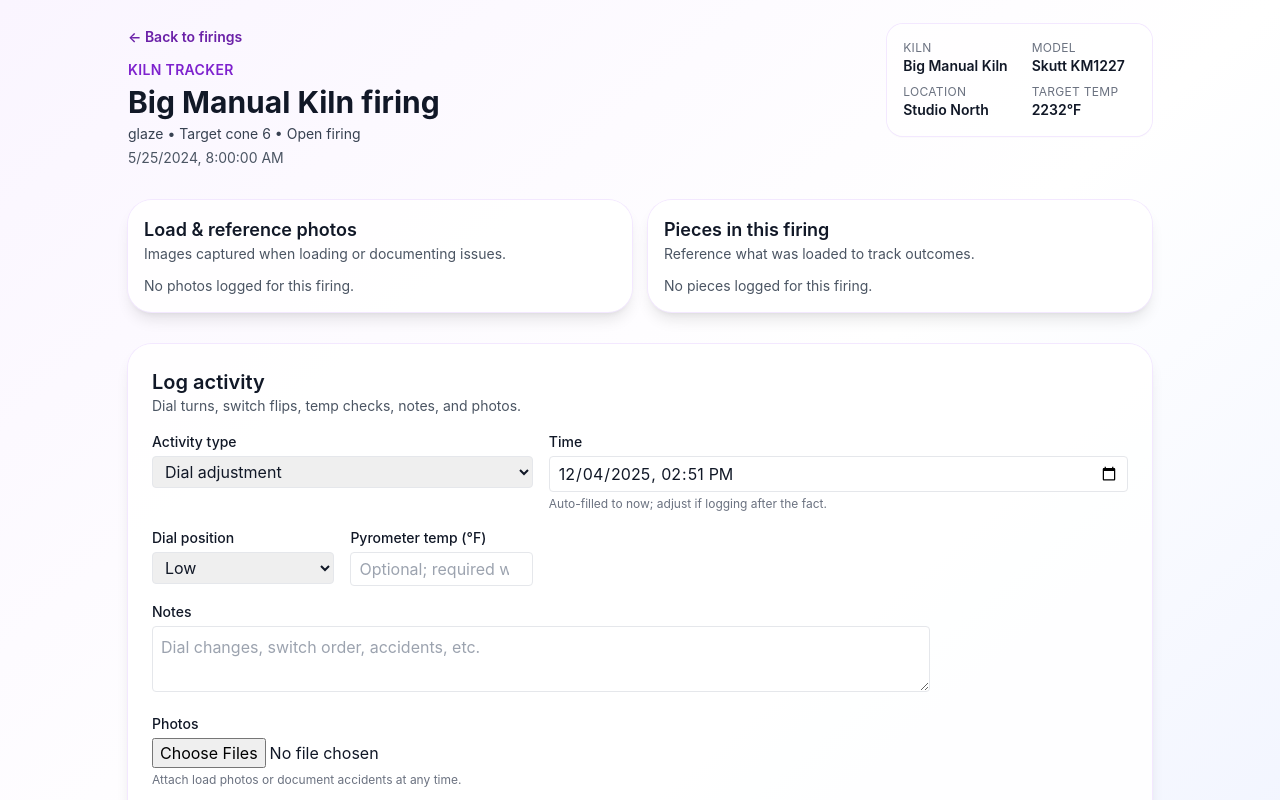
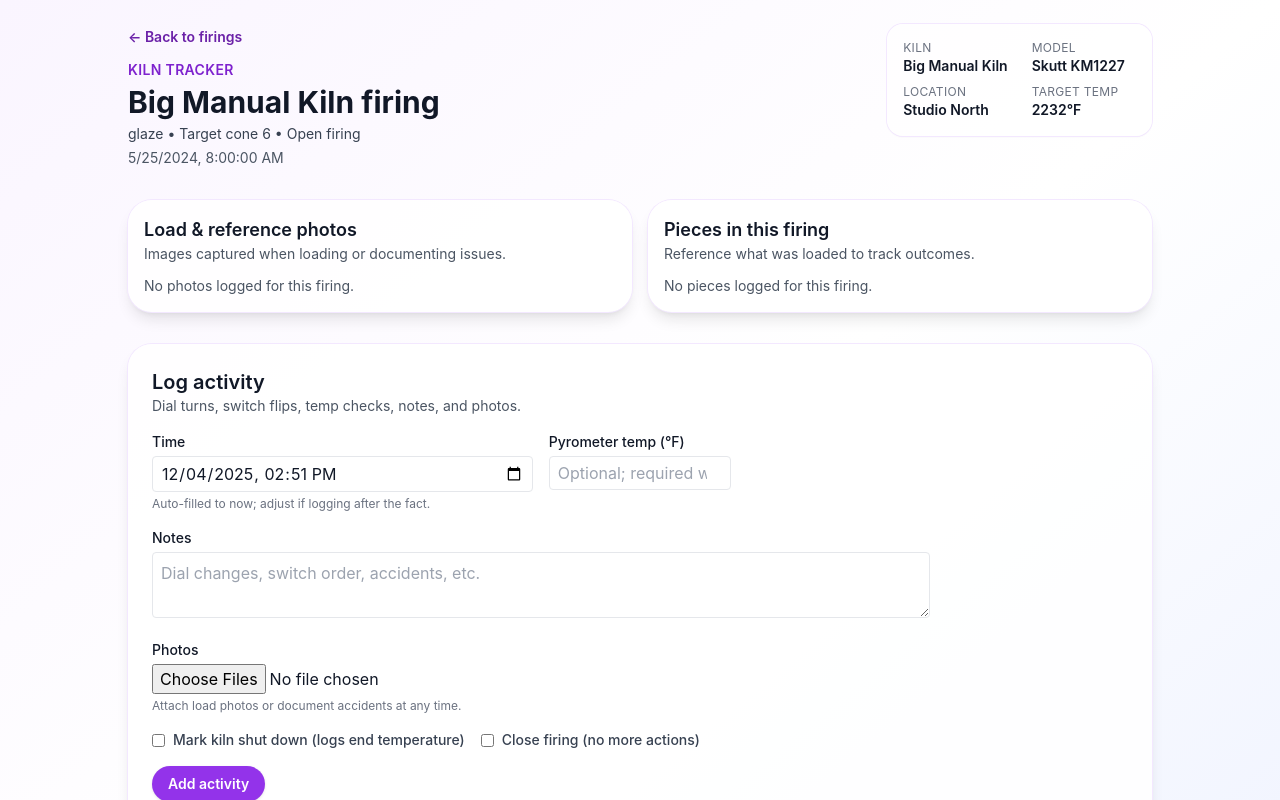
Before and after one commit to jdin9/KilnTracker, a Next.js app: page /firings/1 in a window 1280 px wide. Shown: the top 800 px of the page. Built offline with nearby package versions, Linux system fonts and the light colour scheme.

Commit message:
Return to dashboard after canceling new firing

```diff
--- a/src/app/firings/[id]/page.tsx
+++ b/src/app/firings/[id]/page.tsx
@@ -12,7 +12,7 @@ type Activity = {
   type: ActivityType;
   note?: string;
   pyrometerTemp?: number;
-  dialPosition?: "low" | "medium" | "high";
+  dialPosition?: string;
   switchName?: string;
   switchState?: string;
   photos?: string[];
@@ -34,6 +34,22 @@ type Firing = {
   pieces?: { name: string; notes?: string }[];
   notes?: string;
 };
+
+type Kiln = {
+  id: number;
+  nickname: string;
+  type: "manual" | "digital";
+  manualControl?: "switches" | "dial";
+  switches?: number;
+  dialPositions?: string[];
+};
+
+const KILNS_STORAGE_KEY = "kiln-admin-kilns";
+const defaultKilns: Kiln[] = [
+  { id: 1, nickname: "Studio Workhorse", type: "digital" },
+  { id: 2, nickname: "Manual Test Kiln", type: "manual", manualControl: "switches", switches: 3 },
+  { id: 3, nickname: "Glaze Trials", type: "manual", manualControl: "dial", dialPositions: ["Low", "Medium", "High"] },
+];
 
 const mockFiring: Firing = {
   id: "1",
@@ -206,17 +222,19 @@ const getStoredHistoryFiring = (id: string): Firing | null => {
 
 export default function FiringDetailPage({ params }: { params: { id: string } }) {
   const [firing, setFiring] = useState<Firing | null>(null);
+  const [kilnConfig, setKilnConfig] = useState<Kiln | null>(null);
   const [activities, setActivities] = useState<Activity[]>([]);
   const [loading, setLoading] = useState(true);
   const [form, setForm] = useState({
-    type: "dial" as ActivityType,
     timestamp: nowLocal(),
-    dialPosition: "low" as "low" | "medium" | "high",
+    dialPosition: "",
     switchName: "",
-    switchState: "off",
+    switchState: "on",
     pyrometerTemp: "",
     note: "",
     photos: [] as File[],
+    shutdown: false,
+    closeFiring: false,
   });
 
   useEffect(() => {
@@ -226,6 +244,22 @@ export default function FiringDetailPage({ params }: { params: { id: string } })
     const resolvedFiring = fromOpen ?? fromHistory ?? fallbackHistory?.firing ?? (params.id === mockFiring.id ? mockFiring : null);
     setFiring(resolvedFiring);
     setLoading(false);
+
+    if (typeof window !== "undefined") {
+      const storedKilns = window.localStorage.getItem(KILNS_STORAGE_KEY);
+      let kilnsSource: Kiln[] = defaultKilns;
+
+      if (storedKilns) {
+        try {
+          kilnsSource = JSON.parse(storedKilns);
+        } catch (error) {
+          console.error("Unable to parse stored kiln configurations", error);
+        }
+      }
+
+      const match = kilnsSource.find((kiln) => kiln.nickname === resolvedFiring?.kilnName);
+      if (match) setKilnConfig(match);
+    }
 
     if (typeof window !== "undefined") {
       const storedEvents = window.localStorage.getItem(`firing-${params.id}-events`);
@@ -249,6 +283,32 @@ export default function FiringDetailPage({ params }: { params: { id: string } })
     window.localStorage.setItem(`firing-${params.id}-events`, JSON.stringify(activities));
   }, [activities, params.id]);
 
+  useEffect(() => {
+    if (kilnConfig?.manualControl === "dial") {
+      const firstPosition = kilnConfig.dialPositions?.find((position) => position.trim().length > 0) ?? "";
+      if (firstPosition && !form.dialPosition) {
+        setForm((prev) => ({ ...prev, dialPosition: firstPosition }));
+      }
+    }
+  }, [kilnConfig, form.dialPosition]);
+
+  useEffect(() => {
+    if (kilnConfig?.manualControl === "switches") {
+      const firstSwitchLabel = kilnConfig.switches && kilnConfig.switches > 0 ? `Switch 1` : "Switch 1";
+      if (firstSwitchLabel && !form.switchName) {
+        setForm((prev) => ({ ...prev, switchName: firstSwitchLabel, switchState: prev.switchState || "on" }));
+      }
+    }
+  }, [kilnConfig, form.switchName]);
+
+  const isDialKiln = kilnConfig?.type === "manual" && kilnConfig.manualControl === "dial";
+  const isSwitchKiln = kilnConfig?.type === "manual" && kilnConfig.manualControl === "switches";
+  const dialPositionOptions = (kilnConfig?.dialPositions ?? ["Low", "Medium", "High"]).filter(
+    (position) => position.trim().length > 0,
+  );
+  const switchCount = kilnConfig?.switches ?? 0;
+  const switchOptions = switchCount > 0 ? Array.from({ length: switchCount }, (_, index) => `Switch ${index + 1}`) : ["Switch 1"];
+
   const sortedEvents = useMemo(
     () => [...activities].sort((a, b) => new Date(a.timestamp).getTime() - new Date(b.timestamp).getTime()),
     [activities],
@@ -267,7 +327,19 @@ export default function FiringDetailPage({ params }: { params: { id: string } })
 
   const handleAddActivity = (e: React.FormEvent) => {
     e.preventDefault();
-    if (form.type === "shutdown" && !form.pyrometerTemp) {
+    const inferredType: ActivityType = form.closeFiring
+      ? "close"
+      : form.shutdown
+        ? "shutdown"
+        : kilnConfig?.manualControl === "dial" && form.dialPosition
+          ? "dial"
+          : isSwitchKiln && (form.switchName || form.switchState)
+            ? "switch"
+            : form.pyrometerTemp
+              ? "temp"
+              : "note";
+
+    if (inferredType === "shutdown" && !form.pyrometerTemp) {
       alert("Temperature is required when shutting down the kiln.");
       return;
     }
@@ -275,18 +347,18 @@ export default function FiringDetailPage({ params }: { params: { id: string } })
     const activity: Activity = {
       id: `act-${Date.now()}`,
       timestamp: new Date(form.timestamp).toISOString(),
-      type: form.type,
+      type: inferredType,
       note: form.note || undefined,
       pyrometerTemp: form.pyrometerTemp ? Number(form.pyrometerTemp) : undefined,
-      dialPosition: form.type === "dial" ? form.dialPosition : undefined,
-      switchName: form.type === "switch" ? form.switchName || undefined : undefined,
-      switchState: form.type === "switch" ? form.switchState || undefined : undefined,
+      dialPosition: inferredType === "dial" ? form.dialPosition : undefined,
+      switchName: inferredType === "switch" ? form.switchName || undefined : undefined,
+      switchState: inferredType === "switch" ? form.switchState || undefined : undefined,
       photos: form.photos.map((file) => file.name),
     };
 
     setActivities((prev) => [...prev, activity]);
 
-    if (form.type === "close") {
+    if (inferredType === "close") {
       const endTime = new Date(form.timestamp).toISOString();
       const updatedFiring: Firing = {
         ...firing,
@@ -349,7 +421,17 @@ export default function FiringDetailPage({ params }: { params: { id: string } })
       }
     }
 
-    setForm((prev) => ({ ...prev, note: "", pyrometerTemp: "", photos: [], timestamp: nowLocal() }));
+    setForm((prev) => ({
+      ...prev,
+      note: "",
+      pyrometerTemp: "",
+      photos: [],
+      timestamp: nowLocal(),
+      switchName: "",
+      switchState: "on",
+      shutdown: false,
+      closeFiring: false,
+    }));
   };
 
   const handleDelete = (id: string) => {
@@ -465,22 +547,6 @@ export default function FiringDetailPage({ params }: { params: { id: string } })
           {firing.status === "open" && (
             <form className="grid gap-4 lg:grid-cols-5" onSubmit={handleAddActivity}>
               <div className="space-y-1 lg:col-span-2">
-                <label className="block text-sm font-medium">Activity type</label>
-                <select
-                  className="w-full rounded border px-2 py-1"
-                  value={form.type}
-                  onChange={(e) => setForm({ ...form, type: e.target.value as ActivityType })}
-                >
-                  <option value="dial">Dial adjustment</option>
-                  <option value="switch">Switch toggle</option>
-                  <option value="temp">Temperature reading</option>
-                  <option value="note">Note</option>
-                  <option value="shutdown">Turn kiln off</option>
-                  <option value="close">Close firing (no more actions)</option>
-                </select>
-              </div>
-
-              <div className="space-y-1 lg:col-span-3">
                 <label className="block text-sm font-medium">Time</label>
                 <input
                   type="datetime-local"
@@ -492,41 +558,46 @@ export default function FiringDetailPage({ params }: { params: { id: string } })
                 <p className="text-xs text-gray-500">Auto-filled to now; adjust if logging after the fact.</p>
               </div>
 
-              {form.type === "dial" && (
+              {isDialKiln && (
                 <div className="space-y-1">
                   <label className="block text-sm font-medium">Dial position</label>
                   <select
                     className="w-full rounded border px-2 py-1"
                     value={form.dialPosition}
-                    onChange={(e) => setForm({ ...form, dialPosition: e.target.value as "low" | "medium" | "high" })}
+                    onChange={(e) => setForm({ ...form, dialPosition: e.target.value })}
                   >
-                    <option value="low">Low</option>
-                    <option value="medium">Medium</option>
-                    <option value="high">High</option>
+                    {dialPositionOptions.map((position) => (
+                      <option key={position} value={position}>
+                        {position}
+                      </option>
+                    ))}
                   </select>
+                  <p className="text-xs text-gray-500">Options come from kiln settings in admin.</p>
                 </div>
               )}
 
-              {form.type === "switch" && (
+              {isSwitchKiln && (
                 <div className="space-y-1 lg:col-span-2">
                   <label className="block text-sm font-medium">Switch</label>
-                  <input
+                  <select
                     className="w-full rounded border px-2 py-1"
-                    placeholder="e.g. Top element"
                     value={form.switchName}
                     onChange={(e) => setForm({ ...form, switchName: e.target.value })}
-                  />
+                  >
+                    {switchOptions.map((option) => (
+                      <option key={option} value={option}>
+                        {option}
+                      </option>
+                    ))}
+                  </select>
                   <label className="block text-sm font-medium">Position</label>
                   <select
                     className="w-full rounded border px-2 py-1"
                     value={form.switchState}
                     onChange={(e) => setForm({ ...form, switchState: e.target.value })}
                   >
+                    <option value="on">On</option>
                     <option value="off">Off</option>
-                    <option value="low">Low</option>
-                    <option value="medium">Medium</option>
-                    <option value="high">High</option>
-                    <option value="on">On</option>
                   </select>
                 </div>
               )}
@@ -562,6 +633,29 @@ export default function FiringDetailPage({ params }: { params: { id: string } })
                   onChange={(e) => setForm({ ...form, photos: Array.from(e.target.files ?? []) })}
                 />
                 <p className="text-xs text-gray-500">Attach load photos or document accidents at any time.</p>
+              </div>
+
+              <div className="flex flex-col gap-2 lg:col-span-5 md:flex-row md:items-center md:gap-4">
+                <label className="inline-flex items-center gap-2 text-sm font-medium text-gray-700">
+                  <input
+                    type="checkbox"
+                    checked={form.shutdown}
+                    onChange={(e) =>
+                      setForm({ ...form, shutdown: e.target.checked, closeFiring: e.target.checked ? false : form.closeFiring })
+                    }
+                  />
+                  Mark kiln shut down (logs end temperature)
+                </label>
+                <label className="inline-flex items-center gap-2 text-sm font-medium text-gray-700">
+                  <input
+                    type="checkbox"
+                    checked={form.closeFiring}
+                    onChange={(e) =>
+                      setForm({ ...form, closeFiring: e.target.checked, shutdown: e.target.checked ? false : form.shutdown })
+                    }
+                  />
+                  Close firing (no more actions)
+                </label>
               </div>
 
               <div className="lg:col-span-5">
--- a/src/app/firings/new/page.tsx
+++ b/src/app/firings/new/page.tsx
@@ -10,7 +10,7 @@ export default function NewFiringPage() {
 
   const handleClose = () => {
     setOpen(false);
-    router.push("/firings");
+    router.push("/kiln");
   };
 
   return (
```
Also changed, not shown: src/app/admin/page.tsx (+20 -1 lines).
